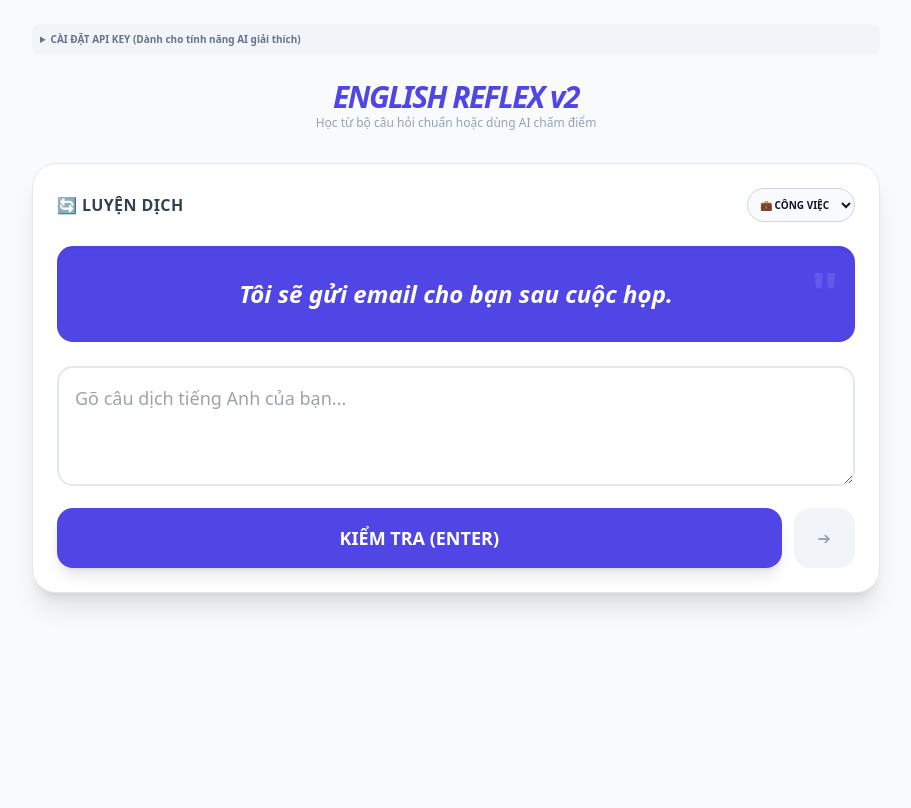
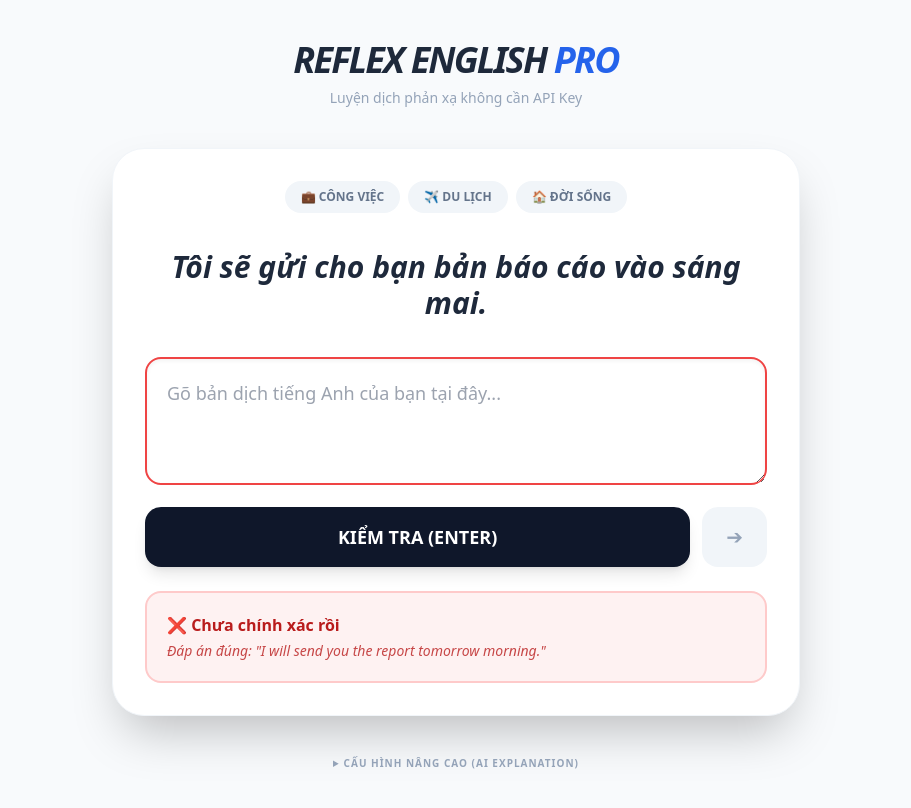
Before and after one commit to meizdoan/practice-english, a plain HTML site: page index.html in a window 1280 px wide. Both pictures are taken after a click on the button "KIỂM TRA (ENTER)". Shown: the whole page, without its empty margins (184-1095 px from the left). Drawn offline with nearby package versions, Linux system fonts and the light colour scheme.

Commit message:
Update index.html

```diff
--- a/index.html
+++ b/index.html
@@ -6,143 +6,125 @@
     <title>English Mastery - No More Errors</title>
     <script src="https://cdn.tailwindcss.com"></script>
     <style>
-        .correct { color: #16a34a; font-weight: bold; background: #f0fdf4; }
-        .incorrect { color: #dc2626; text-decoration: line-through; background: #fef2f2; }
+        .correct-glow { box-shadow: 0 0 15px rgba(34, 197, 94, 0.4); border-color: #22c55e; }
+        .wrong-glow { box-shadow: 0 0 15px rgba(239, 68, 68, 0.4); border-color: #ef4444; }
     </style>
 </head>
 <body class="bg-slate-50 font-sans text-slate-900 pb-20">
 
-    <div class="max-w-4xl mx-auto p-4 md:p-6">
-        <details class="mb-6 bg-slate-100 rounded-lg p-2 text-[10px]">
-            <summary class="cursor-pointer text-slate-500 font-bold">CÀI ĐẶT API KEY (Dành cho tính năng AI giải thích)</summary>
-            <div class="flex gap-2 mt-2">
-                <input type="password" id="api-key-input" placeholder="Dán Gemini Key..." class="flex-1 p-1 rounded border">
-                <button onclick="saveKey()" class="bg-blue-600 text-white px-3 py-1 rounded">LƯU</button>
-            </div>
-        </details>
+    <div class="max-w-3xl mx-auto p-4 md:p-10">
 
-        <header class="text-center mb-8">
-            <h1 class="text-3xl font-black text-indigo-600 tracking-tighter italic">ENGLISH REFLEX v2</h1>
-            <p class="text-slate-400 text-xs">Học từ bộ câu hỏi chuẩn hoặc dùng AI chấm điểm</p>
+        <header class="text-center mb-10">
+            <h1 class="text-4xl font-black text-slate-800 tracking-tighter uppercase italic">Reflex English <span class="text-blue-600">PRO</span></h1>
+            <p class="text-slate-400 text-sm mt-2 font-medium">Luyện dịch phản xạ không cần API Key</p>
         </header>
 
-        <section class="bg-white p-6 rounded-3xl shadow-xl border border-slate-200">
-            <div class="flex justify-between items-center mb-6">
-                <h2 class="font-black text-slate-700 tracking-wide">🔄 LUYỆN DỊCH</h2>
-                <div class="flex gap-2">
-                    <select id="topic-select" onchange="nextTrans()" class="text-[10px] font-bold p-2 border rounded-full bg-slate-50 outline-none border-slate-300 uppercase">
-                        <option value="Công việc">💼 Công việc</option>
-                        <option value="Du lịch">✈️ Du lịch</option>
-                        <option value="Giao tiếp">🗣️ Giao tiếp</option>
-                    </select>
-                </div>
+        <section class="bg-white p-8 rounded-[2rem] shadow-2xl border border-slate-100">
+            <div class="flex gap-2 mb-8 justify-center">
+                <button onclick="setTopic('Công việc')" class="topic-btn px-4 py-2 rounded-full text-xs font-bold bg-slate-100 text-slate-500 hover:bg-blue-600 hover:text-white transition-all">💼 CÔNG VIỆC</button>
+                <button onclick="setTopic('Du lịch')" class="topic-btn px-4 py-2 rounded-full text-xs font-bold bg-slate-100 text-slate-500 hover:bg-blue-600 hover:text-white transition-all">✈️ DU LỊCH</button>
+                <button onclick="setTopic('Đời sống')" class="topic-btn px-4 py-2 rounded-full text-xs font-bold bg-slate-100 text-slate-500 hover:bg-blue-600 hover:text-white transition-all">🏠 ĐỜI SỐNG</button>
             </div>
 
-            <div class="mb-6 bg-indigo-600 p-8 rounded-2xl shadow-inner relative overflow-hidden">
-                <div class="absolute top-0 right-0 p-4 opacity-10 text-white text-6xl font-bold">"</div>
-                <p id="vietnamese-task" class="text-xl md:text-2xl font-bold text-white leading-tight text-center italic">Đang tải câu hỏi...</p>
+            <div class="mb-8 text-center min-h-[80px] flex items-center justify-center">
+                <p id="vi-display" class="text-2xl md:text-3xl font-bold text-slate-800 leading-tight italic">Đang tải...</p>
             </div>
 
-            <textarea id="translation-input" rows="3" placeholder="Gõ câu dịch tiếng Anh của bạn..."
-                      class="w-full p-4 border-2 border-slate-200 rounded-2xl outline-none focus:border-indigo-500 mb-4 text-lg transition-all"></textarea>
+            <div class="relative mb-4">
+                <textarea id="en-input" rows="3"
+                    placeholder="Gõ bản dịch tiếng Anh của bạn tại đây..."
+                    class="w-full p-5 text-lg border-2 border-slate-100 rounded-2xl outline-none focus:border-blue-500 transition-all shadow-inner"></textarea>
+            </div>
 
             <div class="flex gap-3">
-                <button onclick="checkResult()" class="flex-1 bg-indigo-600 text-white py-4 rounded-2xl font-black text-lg shadow-lg hover:bg-indigo-700 active:scale-95 transition">KIỂM TRA (ENTER)</button>
-                <button onclick="nextTrans()" class="px-6 bg-slate-100 text-slate-400 rounded-2xl hover:bg-slate-200 transition">➔</button>
+                <button onclick="handleCheck()" class="flex-1 bg-slate-900 text-white py-4 rounded-2xl font-bold text-lg hover:bg-blue-600 transition-all active:scale-95 shadow-lg">KIỂM TRA (ENTER)</button>
+                <button onclick="loadQuestion()" class="px-6 bg-slate-100 text-slate-400 rounded-2xl hover:bg-slate-200 transition-all text-xl">➔</button>
             </div>
 
-            <div id="feedback-area" class="mt-6 hidden animate-in fade-in duration-500">
-                <div id="feedback-content" class="p-5 rounded-2xl border-2"></div>
+            <div id="result-box" class="mt-6 hidden p-5 rounded-2xl border-2 animate-bounce-short">
+                <p id="result-text" class="font-bold mb-1"></p>
+                <p id="result-sample" class="text-sm opacity-80 italic"></p>
             </div>
         </section>
+
+        <div class="mt-10 text-center">
+            <details class="text-slate-400">
+                <summary class="text-[10px] cursor-pointer hover:text-blue-500 font-bold uppercase tracking-widest">Cấu hình nâng cao (AI Explanation)</summary>
+                <div class="mt-4 flex max-w-xs mx-auto gap-2">
+                    <input type="password" id="api-key" placeholder="Nhập Gemini Key..." class="flex-1 p-2 text-xs border rounded-lg outline-none">
+                    <button onclick="saveKey()" class="bg-slate-800 text-white px-4 py-2 rounded-lg text-[10px] font-bold">LƯU</button>
+                </div>
+            </details>
+        </div>
     </div>
 
     <script>
-        // BỘ DỮ LIỆU DỰ PHÒNG (Sẽ chạy ngay cả khi không có Key)
-        const localDB = [
-            { topic: "Công việc", vi: "Tôi sẽ gửi email cho bạn sau cuộc họp.", en: "I will email you after the meeting." },
-            { topic: "Công việc", vi: "Thời hạn cuối cùng cho dự án này là khi nào?", en: "When is the deadline for this project?" },
-            { topic: "Công việc", vi: "Chúng ta cần thảo luận về kế hoạch marketing.", en: "We need to discuss the marketing plan." },
-            { topic: "Du lịch", vi: "Bạn có thể chỉ đường cho tôi tới sân bay không?", en: "Can you show me the way to the airport?" },
-            { topic: "Du lịch", vi: "Tôi muốn đặt một bàn cho hai người lúc 7 giờ.", en: "I'd like to book a table for two at 7 o'clock." },
-            { topic: "Giao tiếp", vi: "Rất vui được gặp bạn ngày hôm nay.", en: "It is nice to meet you today." },
-            { topic: "Giao tiếp", vi: "Bạn có thời gian rảnh vào cuối tuần này không?", en: "Do you have any free time this weekend?" }
+        // BỘ DỮ LIỆU TỰ THÂN (Self-contained Data)
+        const database = [
+            { t: "Công việc", vi: "Tôi sẽ gửi cho bạn bản báo cáo vào sáng mai.", en: "I will send you the report tomorrow morning." },
+            { t: "Công việc", vi: "Chúng ta cần thảo luận về dự án này trong cuộc họp.", en: "We need to discuss this project in the meeting." },
+            { t: "Công việc", vi: "Bạn có thể giúp tôi chuẩn bị tài liệu không?", en: "Can you help me prepare the documents?" },
+            { t: "Du lịch", vi: "Khách sạn này cách trung tâm thành phố bao xa?", en: "How far is this hotel from the city center?" },
+            { t: "Du lịch", vi: "Tôi muốn đặt một phòng đơn cho hai đêm.", en: "I'd like to book a single room for two nights." },
+            { t: "Đời sống", vi: "Bạn có muốn đi ăn tối cùng tôi tối nay không?", en: "Would you like to have dinner with me tonight?" },
+            { t: "Đời sống", vi: "Tôi đang học tiếng Anh để tìm một công việc tốt hơn.", en: "I am learning English to find a better job." }
         ];
 
+        let currentTopic = "Công việc";
         let currentQ = {};
 
-        function saveKey() {
-            localStorage.setItem('gemini_key', document.getElementById('api-key-input').value.trim());
-            alert("Đã lưu Key! AI sẽ tự động chấm điểm chi tiết cho bạn.");
+        function setTopic(name) {
+            currentTopic = name;
+            loadQuestion();
         }
 
-        function nextTrans() {
-            const topic = document.getElementById('topic-select').value;
-            const filtered = localDB.filter(q => q.topic === topic);
+        function loadQuestion() {
+            const filtered = database.filter(q => q.t === currentTopic);
             currentQ = filtered[Math.floor(Math.random() * filtered.length)];
 
-            document.getElementById('vietnamese-task').innerText = currentQ.vi;
-            document.getElementById('translation-input').value = "";
-            document.getElementById('feedback-area').classList.add('hidden');
-            document.getElementById('translation-input').focus();
+            document.getElementById('vi-display').innerText = currentQ.vi;
+            document.getElementById('en-input').value = "";
+            document.getElementById('en-input').className = "w-full p-5 text-lg border-2 border-slate-100 rounded-2xl outline-none focus:border-blue-500 transition-all shadow-inner";
+            document.getElementById('result-box').classList.add('hidden');
+            document.getElementById('en-input').focus();
         }
 
-        function checkResult() {
-            const userAns = document.getElementById('translation-input').value.trim();
-            if(!userAns) return;
+        function handleCheck() {
+            const userInp = document.getElementById('en-input');
+            const userAns = userInp.value.trim().toLowerCase().replace(/[.,?!]/g, "");
+            const correctAns = currentQ.en.toLowerCase().replace(/[.,?!]/g, "");
+            const resultBox = document.getElementById('result-box');
 
-            const feedbackArea = document.getElementById('feedback-area');
-            const feedbackContent = document.getElementById('feedback-content');
-            const key = localStorage.getItem('gemini_key');
+            resultBox.classList.remove('hidden');
 
-            feedbackArea.classList.remove('hidden');
-
-            // Kiểm tra cơ bản bằng máy trước
-            const isCorrect = userAns.toLowerCase().replace(/[.,?!]/g, "") === currentQ.en.toLowerCase().replace(/[.,?!]/g, "");
-
-            if (isCorrect) {
-                feedbackContent.className = "p-5 rounded-2xl border-2 border-green-200 bg-green-50 text-green-700";
-                feedbackContent.innerHTML = `<p class="font-bold text-lg">✅ Chính xác tuyệt đối!</p><p class="text-sm">"${currentQ.en}"</p>`;
-                setTimeout(nextTrans, 2000);
+            if (userAns === correctAns) {
+                userInp.className = "w-full p-5 text-lg border-2 rounded-2xl outline-none transition-all shadow-inner correct-glow";
+                resultBox.className = "mt-6 p-5 rounded-2xl border-2 bg-green-50 border-green-200 text-green-700";
+                document.getElementById('result-text').innerText = "✅ Rất tuyệt vời!";
+                document.getElementById('result-sample').innerText = "Bạn đã dịch chính xác từng từ.";
+                setTimeout(loadQuestion, 2000);
             } else {
-                feedbackContent.className = "p-5 rounded-2xl border-2 border-red-200 bg-red-50 text-red-700";
-                feedbackContent.innerHTML = `<p class="font-bold">❌ Gần đúng rồi!</p>
-                                             <p class="text-xs mb-2 italic">Đáp án mẫu: "${currentQ.en}"</p>
-                                             <div id="ai-deep-check" class="text-[11px] text-slate-500 mt-2 p-2 bg-white rounded-lg border border-red-100">
-                                                ${key ? "⌛ Đang gọi AI chấm điểm chi tiết..." : "Nhập API Key để xem AI giải thích lỗi sai ngữ pháp."}
-                                             </div>`;
-                if(key) callAICheck(userAns);
+                userInp.className = "w-full p-5 text-lg border-2 rounded-2xl outline-none transition-all shadow-inner wrong-glow";
+                resultBox.className = "mt-6 p-5 rounded-2xl border-2 bg-red-50 border-red-200 text-red-700";
+                document.getElementById('result-text').innerText = "❌ Chưa chính xác rồi";
+                document.getElementById('result-sample').innerText = `Đáp án đúng: "${currentQ.en}"`;
             }
         }
 
-        async function callAICheck(userAns) {
-            const key = localStorage.getItem('gemini_key');
-            const aiDiv = document.getElementById('ai-deep-check');
-
-            try {
-                const response = await fetch(`https://generativelanguage.googleapis.com/v1beta/models/gemini-1.5-flash:generateContent?key=${key}`, {
-                    method: 'POST',
-                    headers: {'Content-Type': 'application/json'},
-                    body: JSON.stringify({
-                        contents: [{ parts: [{ text: `Câu gốc: "${currentQ.vi}". Đáp án: "${currentQ.en}". Người dùng dịch: "${userAns}". Nhận xét ngắn gọn lỗi sai và cách sửa bằng tiếng Việt (dưới 50 từ).` }] }]
-                    })
-                });
-                const data = await response.json();
-                aiDiv.innerHTML = "<b>AI nhận xét:</b> " + data.candidates[0].content.parts[0].text;
-            } catch (e) {
-                aiDiv.innerHTML = "⚠️ Không thể kết nối AI (Lỗi Key hoặc Vùng). Hãy đối chiếu với đáp án mẫu phía trên.";
-            }
+        function saveKey() {
+            localStorage.setItem('gemini_key', document.getElementById('api-key').value.trim());
+            alert("Đã lưu Key! Tính năng AI giải thích đã được kích hoạt (nếu Key khả dụng).");
         }
 
-        document.getElementById('translation-input').addEventListener('keydown', (e) => {
-            if (e.key === 'Enter' && !e.shiftKey) { e.preventDefault(); checkResult(); }
+        // Bắt sự kiện Enter
+        document.getElementById('en-input').addEventListener('keydown', (e) => {
+            if (e.key === 'Enter' && !e.shiftKey) {
+                e.preventDefault();
+                handleCheck();
+            }
         });
 
-        window.onload = () => {
-            const savedKey = localStorage.getItem('gemini_key');
-            if(savedKey) document.getElementById('api-key-input').value = savedKey;
-            nextTrans();
-        };
+        window.onload = loadQuestion;
     </script>
 </body>
 </html>
```
